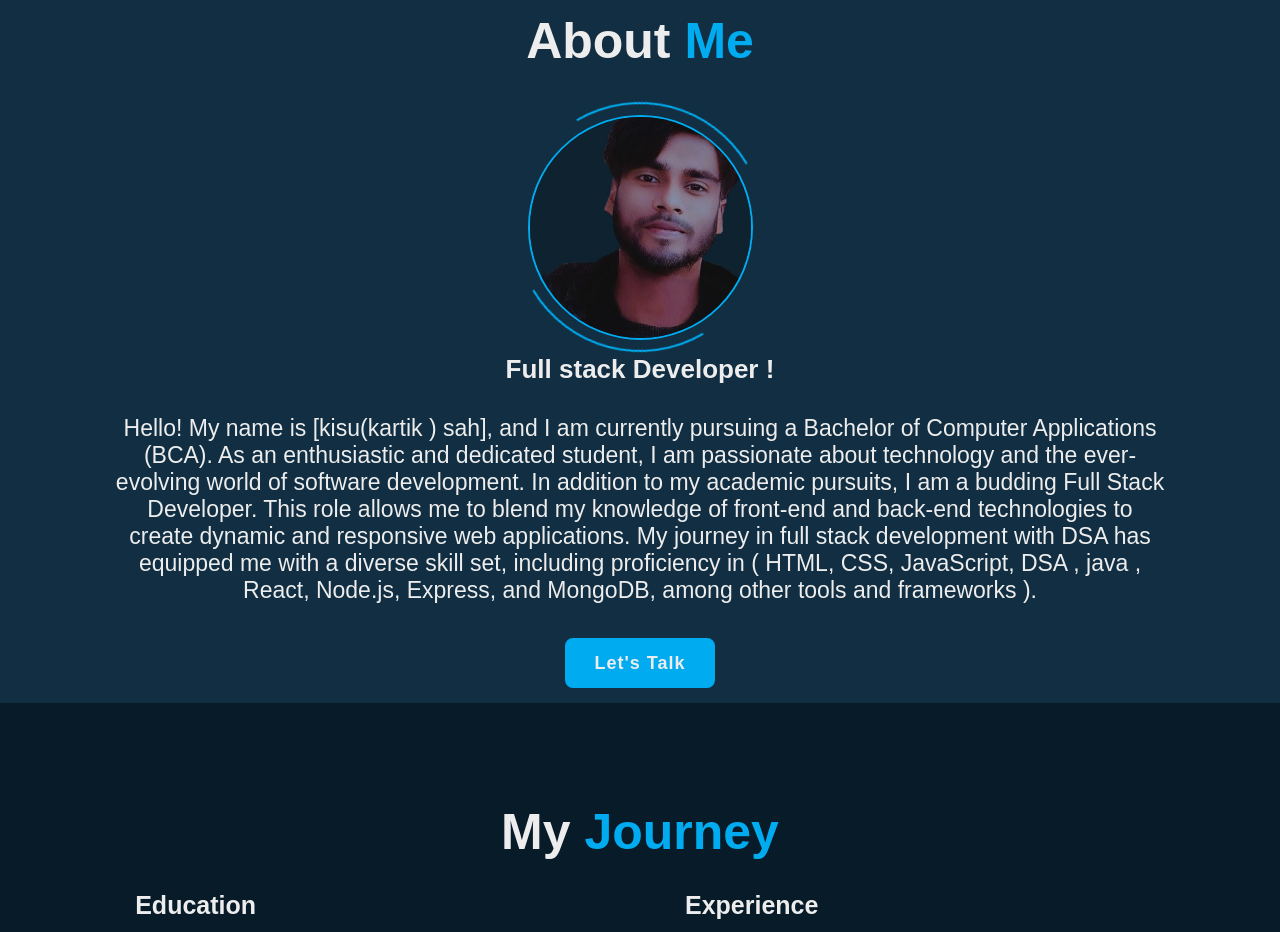
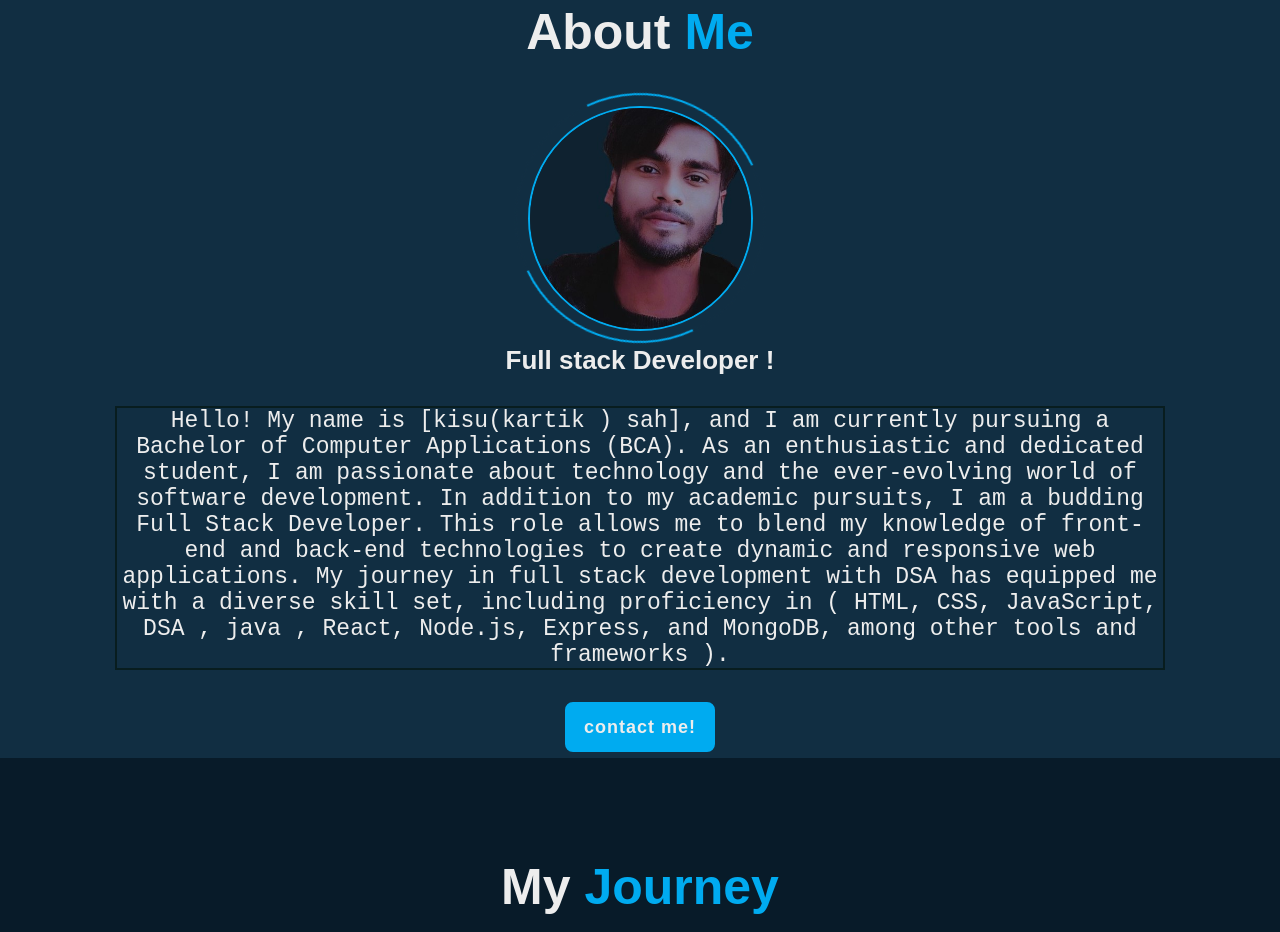
Before and after one commit to kisun-sah/DigitalResume, a plain HTML site: page index.html in a window 1280 px wide. Shown: the part 897-1829 px from the top of the page. Drawn offline with nearby package versions, Linux system fonts and the light colour scheme.

Commit message:
add upd feature

```diff
--- a/index.html
+++ b/index.html
@@ -44,13 +44,13 @@
 
                 <div class="btn-box">
                     <a href="https://github.com/kisun-sah/Achivment/blob/main/Resume.jpg"class="btn">Resume</a>
-                    <a href="#"class="btn">Let's Talk</a>
+                    <a href="https://bit.ly/3WRu4lz"class="btn">Let's Talk</a>
                     <span class="animate" style="--i:5"></span>
                 </div>
                 <!-- home  -->
                 <div class="home-sci">
                     <a href="https://www.facebook.com/kartik.shah.33671748"><i class='bx bxl-facebook-circle'></i></a>
-                    <a href="https://web.whatsapp.com/"><i class='bx bxl-whatsapp-square'></i></a>
+                    <a href="https://bit.ly/3WRu4lz"><i class='bx bxl-whatsapp-square'></i></a>
                     <a href="https://www.linkedin.com/in/kisun-sah-a5a39328a/"><i class='bx bxl-linkedin-square' ></i></a>
                     <a href="https://github.com/kisun-sah"><i class='bx bxl-github' ></i></a>
                     <!-- <a href=""><i class='bx bx-user-check'></i>Resume</a> -->
@@ -90,11 +90,11 @@
 
             </div>
 
-            <a href="https://web.whatsapp.com/"></a><button type="submit"class="btn-about">Let's Talk
-                </a>
+            <a href="https://bit.ly/3WRu4lz"><button type="submit"class="btn-about">contact me!
+
             </button>
 
-
+        </a>
 
         </section>
 
--- a/style.css
+++ b/style.css
@@ -335,6 +335,8 @@ span{
 
 }
 .about-content p{
+    border: 2px solid rgb(8, 29, 31);
+    font-family: 'Courier New', Courier, monospace;
     font-size: 2.3rem;
     margin: 3rem 0 3rem;
 }
```
